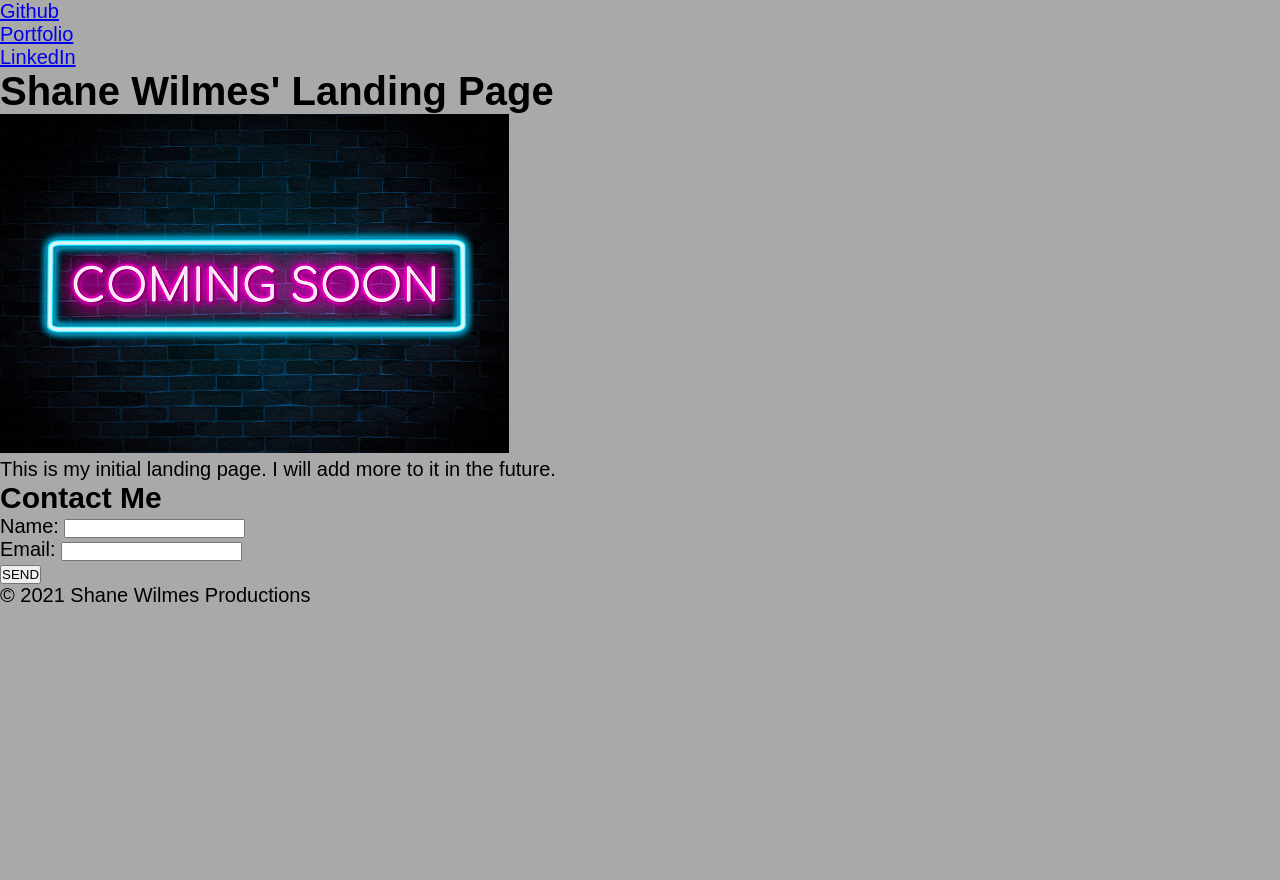
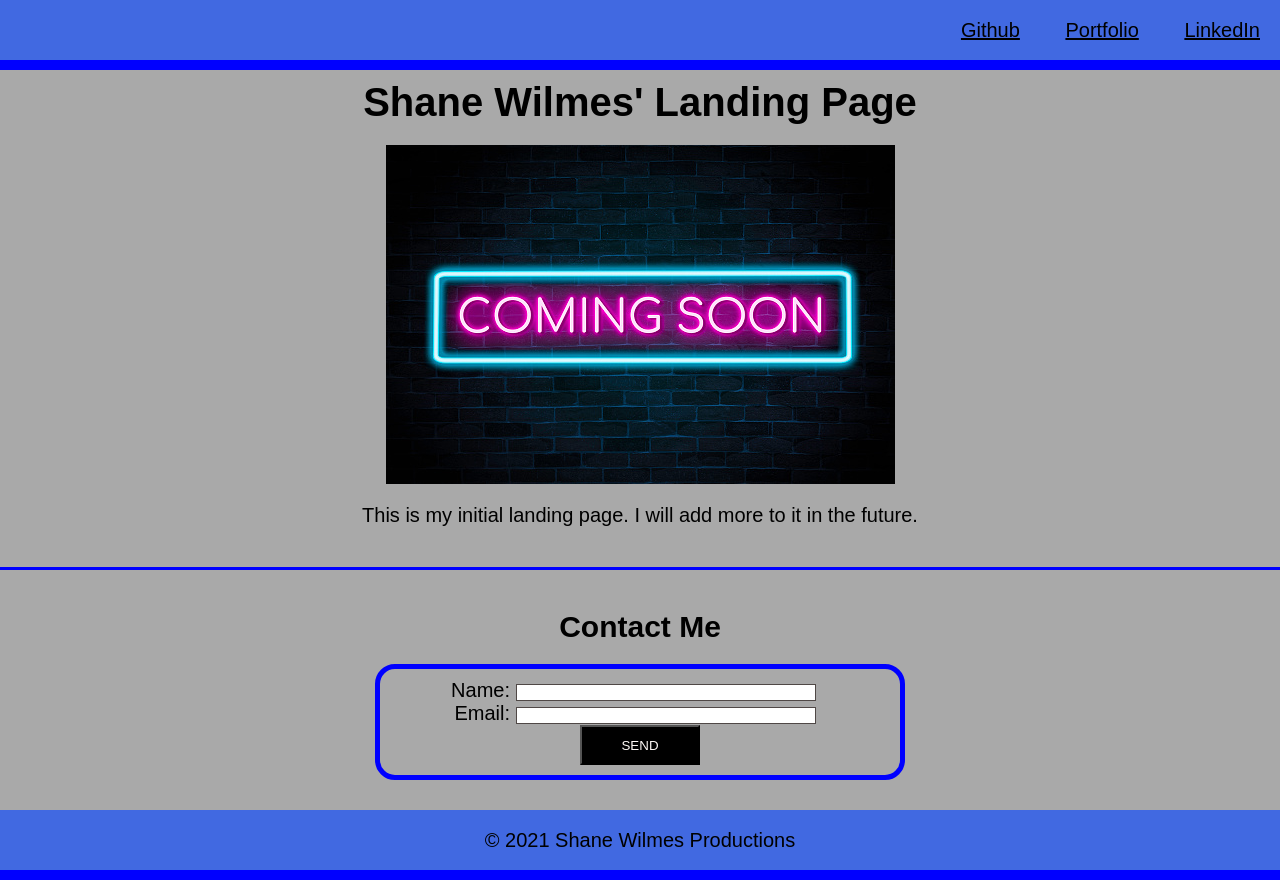
Before and after one commit to ShaneWilmes/01-Mini-Project, a plain HTML site: page index.html in a window 1280 px wide. Before the commit the page ends 800 px from the top, so only its background shows below. Drawn offline with Linux system fonts and the light colour scheme.

Commit message:
finished with css/html

```diff
--- a/assets/css/style.css
+++ b/assets/css/style.css
@@ -10,3 +10,91 @@ body {
     background-color: darkgrey;
     color:  black;
 }
+
+h1,
+h2 {
+    margin: 20px;
+}
+
+main {
+    padding: 60px 0;
+}
+
+li {
+    display: inline;
+    padding: 20px;
+}
+
+a {
+    color: black;
+}
+
+header,
+footer {
+    height: 60px;
+    width: 100%;
+    line-height: 60px;
+    background-color: royalblue;
+}
+
+header {
+    position: fixed;
+    border-bottom: 10px solid blue;
+}
+
+footer {
+  position: absolute;
+  margin-top: 0;
+  bottom: 0;
+  border-bottom: 10px solid blue;
+}
+
+figure {
+    margin-bottom: 40px;
+}
+
+img {
+    display: block;
+    margin: 20px auto;
+}
+
+section {
+    margin-bottom: 0;
+    padding: 20px 10px 40px 10px;
+    border-top: 3px solid blue;
+    background-color:  darkgray;
+  }
+
+  form {
+    margin: 0 auto;
+    width: 500px;
+    padding: 10px;
+    border: 5px solid blue;
+    border-radius: 20px;
+  }
+
+  label {
+    display: inline-block;
+    width: 100px;
+  }
+
+  input {
+    box-sizing: border-box;
+    width: 300px;
+    border: 1px solid #4F4846;
+  }
+
+  button {
+  height: 40px;
+  width: 120px;
+  background-color: black;
+  color: #FDF8F5;
+  }
+
+  .text-center {
+    text-align: center;
+  }
+
+  .text-right {
+    text-align: right;
+  }
```
